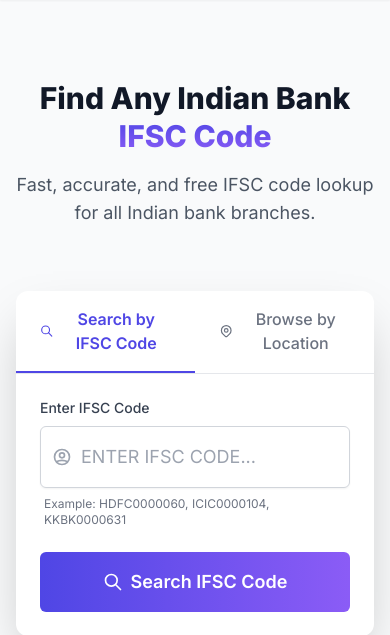
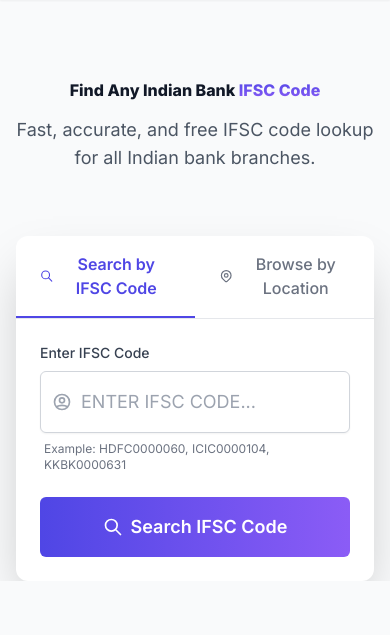
Before and after one commit to lactustech/ifsclookup-api, a FastAPI app: page / in a window 390 px wide. Shown: the part 64-699 px from the top of the page. Run offline with FastAPI, Linux system fonts and the light colour scheme; some libraries are stand-ins or nearby versions.

Commit message:
Update index.html

```diff
--- a/templates/index.html
+++ b/templates/index.html
@@ -4,7 +4,7 @@
 <div class="relative overflow-hidden">
     <!-- Hero Section -->
     <div class="container mx-auto max-w-4xl px-4 pt-20 pb-16 text-center">
-        <h1 class="text-3xl md:text-6xl font-extrabold text-gray-900 leading-tight">
+        <h1 class="text-2.5xl md:text-6xl font-extrabold text-gray-900 leading-tight">
             Find Any Indian Bank <span class="hero-gradient-text">IFSC Code</span>
         </h1>
         <p class="mt-4 text-lg text-gray-600 max-w-2xl mx-auto">
```
